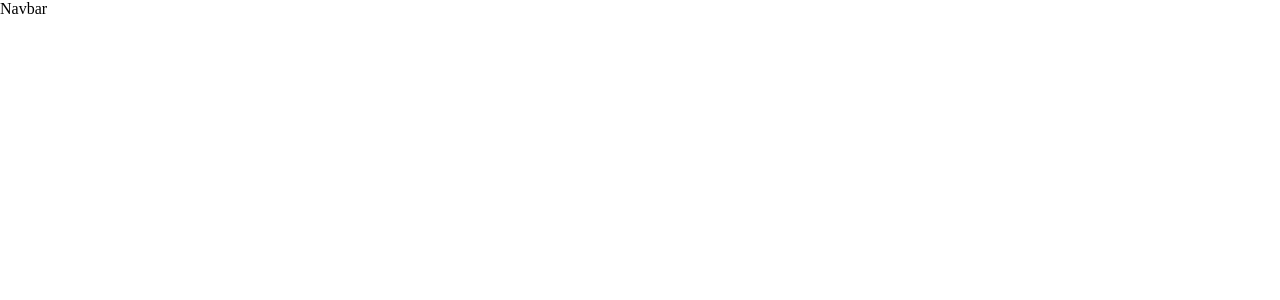
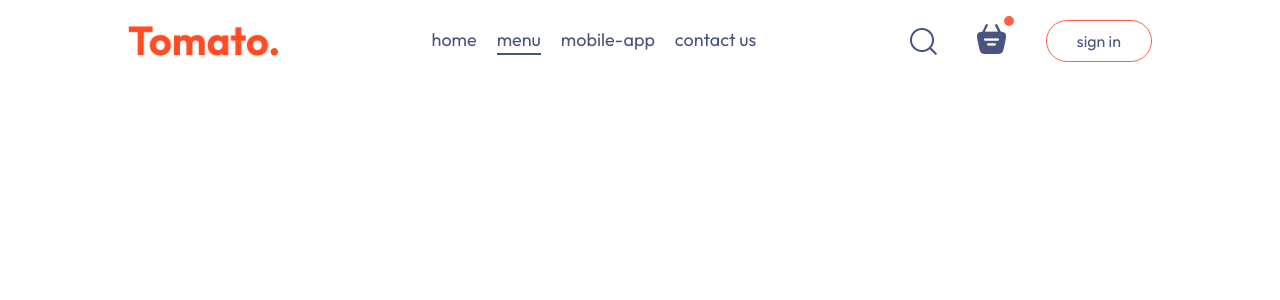
Before and after one commit to babulalmahto/food-delivery, a React (Vite) app in the folder frontend/: page / in a window 1280 px wide. Shown: the top 300 px of the page. Built offline with nearby package versions, Linux system fonts and the light colour scheme.

Commit message:
navbar created

```diff
--- a/frontend/src/components/Navbar/Navbar.css
+++ b/frontend/src/components/Navbar/Navbar.css
@@ -0,0 +1,62 @@
+.navbar {
+    padding: 20px 0;
+    display: flex;
+    justify-content: space-between;
+    align-items: center;
+}
+
+.navbar .logo {
+    width: 150px;
+}
+
+.navbar-menu {
+    display: flex;
+    list-style: none;
+    gap: 20px;
+    color: #49557e;
+    font-size: 18px;
+}
+
+.navbar-right {
+    display: flex;
+    align-items: center;
+    gap: 40px;
+}
+
+.navbar button {
+    background: transparent;
+    font-size: 16px;
+    color: #49557e;
+    border: 1px solid tomato;
+    padding: 10px 30px;
+    border-radius: 50px;
+    cursor: pointer;
+    transition: 0.3s;
+}
+
+.navbar button:hover {
+    background-color: #fff4f2;
+}
+
+.navbar .active {
+    padding-bottom: 2px;
+    border-bottom: 2px solid #49557e;
+}
+
+.navbar li {
+    cursor: pointer;
+}
+
+.navbar-search-icon {
+    position: relative;
+}
+
+.navbar-search-icon .dot {
+    position: absolute;
+    min-width: 10px;
+    min-height: 10px;
+    background-color: tomato;
+    border-radius: 5px;
+    top: -8px;
+    right: -8px;
+}
--- a/frontend/src/components/Navbar/Navbar.jsx
+++ b/frontend/src/components/Navbar/Navbar.jsx
@@ -1,9 +1,29 @@
-import React from 'react';
+import React, { useState } from 'react';
 import './Navbar.css'
+import { assets } from '../../assets/assets';
 
 const Navbar = () => {
+
+    const [menu, setMenu] = useState("menu")
+
     return (
-        <div className='navbar'>Navbar</div>
+        <div className='navbar'>
+            <img src={assets.logo} alt="" className='logo' />
+            <ul className='navbar-menu'>
+                <li onClick={() => setMenu("home")} className={menu === "home" ? "active" : ""}>home</li>
+                <li onClick={() => setMenu("menu")} className={menu === "menu" ? "active" : ""}>menu</li>
+                <li onClick={() => setMenu("mobile-app")} className={menu === "mobile-app" ? "active" : ""}>mobile-app</li>
+                <li onClick={() => setMenu("contact-us")} className={menu === "contact-us" ? "active" : ""}>contact us</li>
+            </ul>
+            <div className="navbar-right">
+                <img src={assets.search_icon} alt="" />
+                <div className="navbar-search-icon">
+                    <img src={assets.basket_icon} alt="" />
+                    <div className="dot"></div>
+                </div>
+                <button>sign in</button>
+            </div>
+        </div>
     )
 }
 
--- a/frontend/src/index.css
+++ b/frontend/src/index.css
@@ -1,7 +1,10 @@
+@import url('https://fonts.googleapis.com/css2?family=Outfit:wght@100..900&display=swap');
+
 * {
   padding: 0;
   margin: 0;
   box-sizing: border-box;
+  font-family: outfit;
 }
 
 body {
@@ -12,3 +15,8 @@
   text-decoration: none;
   color: inherit;
 }
+
+.app {
+  width: 80%;
+  margin: auto;
+}
```
